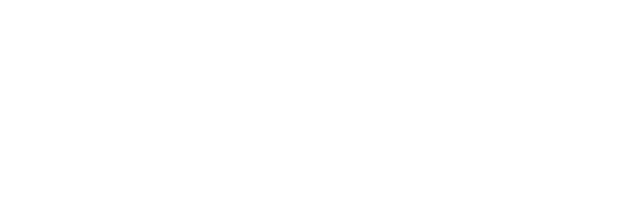
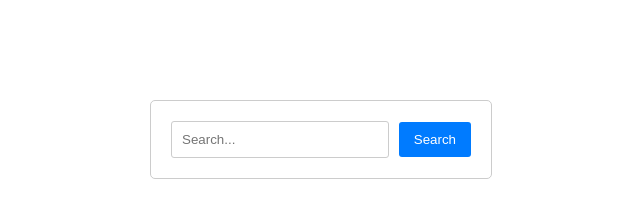
Before and after one commit to acciojob/Interactive-Search-Rashmi-Salunkhe, a website: page main.html in a window 1280 px wide. Shown: the whole page, without its empty margins (319-959 px from the left). Drawn offline with Linux system fonts and the light colour scheme.

Commit message:
created a submission

```diff
--- a/main.html
+++ b/main.html
@@ -1,15 +1,21 @@
 <!DOCTYPE html>
-
-<html>
+<html lang="en">
 
 <head>
-	<link rel="stylesheet" href="styles.css">
+    <meta charset="UTF-8">
+    <meta name="viewport" content="width=device-width, initial-scale=1.0">
+    <title>Interactive Search Component</title>
+    <link rel="stylesheet" href="styles.css">
 </head>
 
 <body>
-	<!-- the entire body must be written by student -->
-    <script type="text/javascript" src="./script.js">
-</script>
+
+    <div class="search">
+        <input type="text" class="input" placeholder="Search...">
+        <button class="btn">Search</button>
+    </div>
+
+    <script src="script.js"></script>
 
 </body>
 
--- a/script.js
+++ b/script.js
@@ -1 +1,11 @@
 //your JS code here. If required.
+document.querySelector('.btn').addEventListener('click', function() {
+    const searchDiv = document.querySelector('.search');
+    const inputField = document.querySelector('.input');
+
+    // Add 'active' class to the search div
+    searchDiv.classList.add('active');
+
+    // Focus the input field
+    inputField.focus();
+});
--- a/styles.css
+++ b/styles.css
@@ -1 +1,39 @@
 /*  your css code here. If applicable */
+/* Initial styles for the search component */
+.search {
+    display: flex;
+    align-items: center;
+    justify-content: center;
+    margin-top: 100px;
+    padding: 20px;
+    border: 1px solid #ccc;
+    border-radius: 5px;
+    width: 300px;
+    margin-left: auto;
+    margin-right: auto;
+    transition: all 0.3s ease;
+}
+
+/* Input and button styles */
+.input {
+    padding: 10px;
+    border: 1px solid #ccc;
+    border-radius: 3px;
+    width: 200px;
+    margin-right: 10px;
+}
+
+.btn {
+    padding: 10px 15px;
+    border: none;
+    background-color: #007BFF;
+    color: white;
+    border-radius: 3px;
+    cursor: pointer;
+}
+
+/* Active state when button is pressed */
+.search.active {
+    border-color: #007BFF;
+    box-shadow: 0 0 10px rgba(0, 123, 255, 0.5);
+}
```
